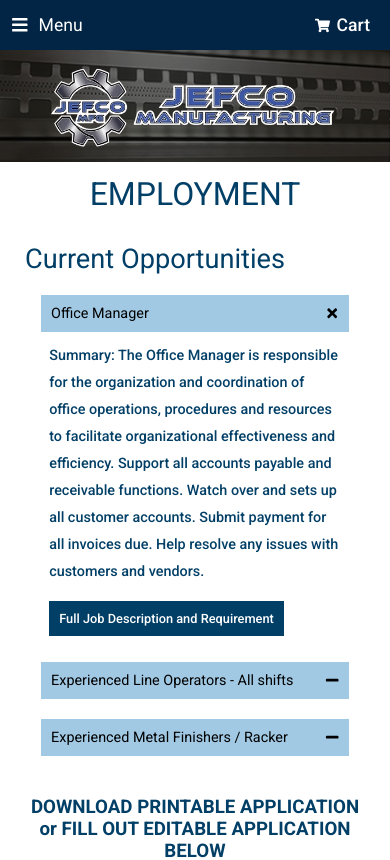
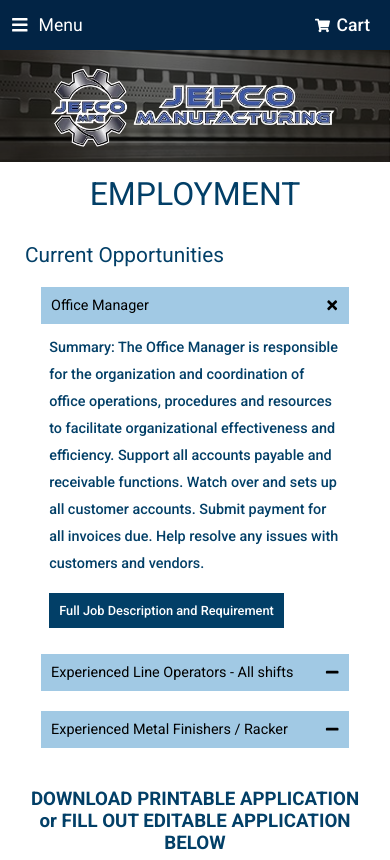
Before and after one commit to TheCypherr/jefco, a React (Vite) app: page /employment in a window 390 px wide. Shown: the top 860 px of the page. Built offline with nearby package versions, Linux system fonts and the light colour scheme.

Commit message:
a litte css change

```diff
--- a/src/Components/Employment/Employment.css
+++ b/src/Components/Employment/Employment.css
@@ -77,6 +77,10 @@
     background-color: #fff;
   }
 
+  .inner-employment h2 {
+    font-size: 1.3rem;
+  }
+
   button.head {
     margin: auto;
     max-width: 95%;
```
